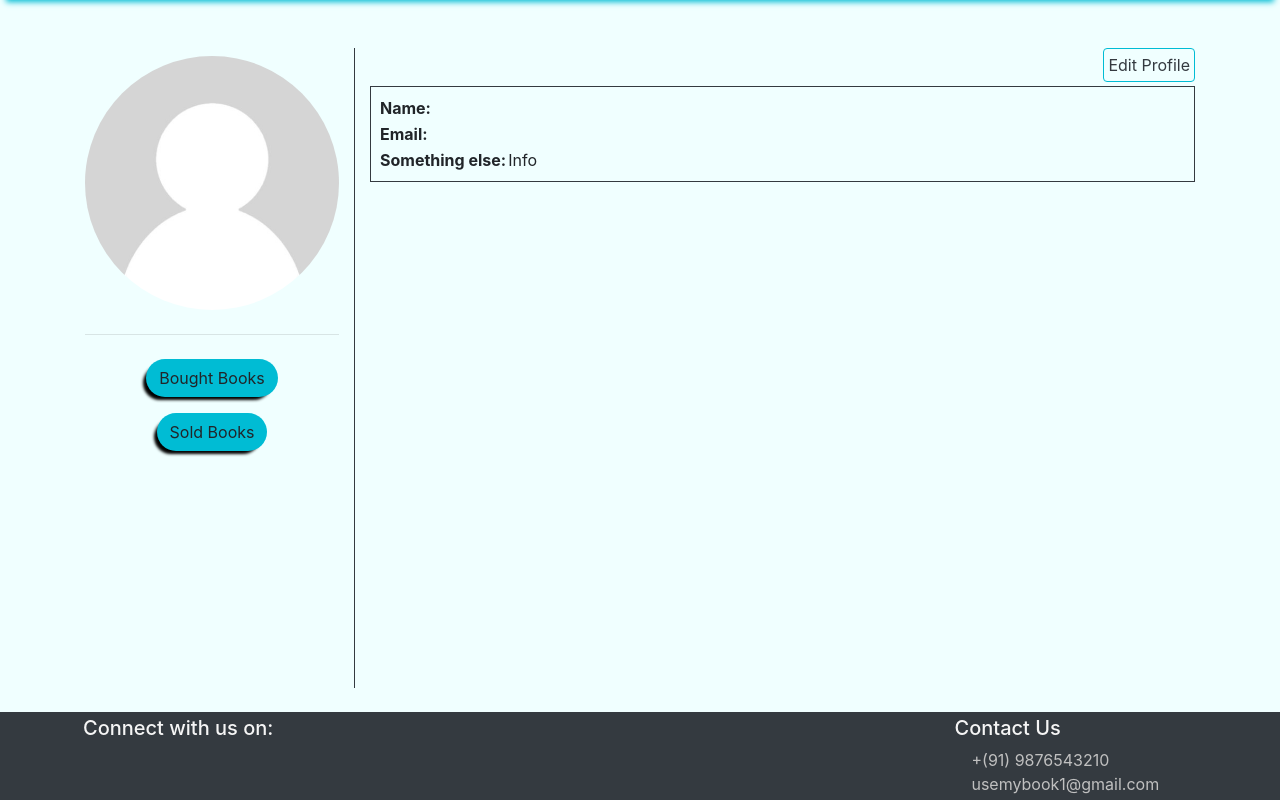
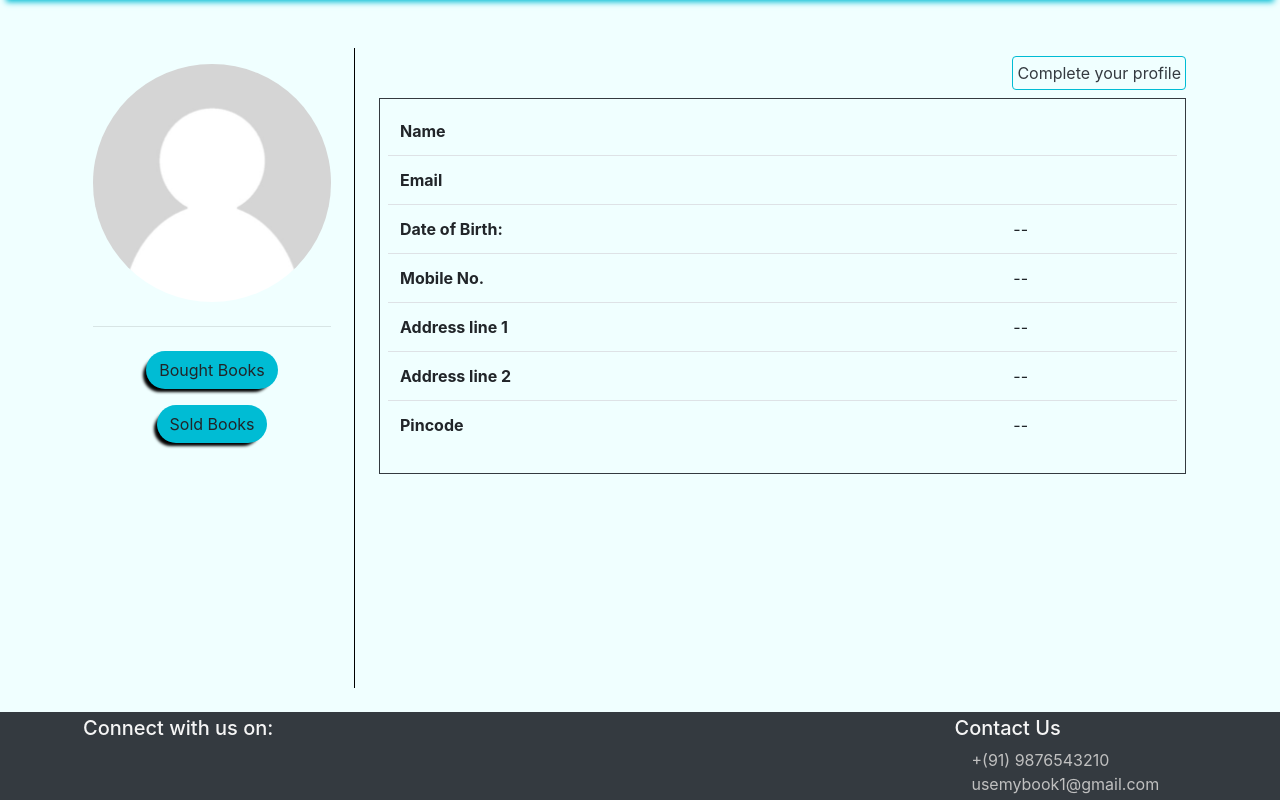
Before and after one commit to snehageorge25/Mini-Project, a Flask app: page /profile in a window 1280 px wide. Shown: the part 82-882 px from the top of the page. Run offline with Flask 2, Linux system fonts and the light colour scheme; the visitor is signed in with stand-in values (Sample User, id 1); data that the repository does not hold is empty; some libraries are stand-ins or nearby versions; some web fonts are replaced.

Commit message:
My Profile page modified

```diff
--- a/app.py
+++ b/app.py
@@ -13,6 +13,7 @@ app.secret_key = "bookmart"
 conn = connect()
 
 
+# inject current user to template context
 @app.context_processor
 def utility_processor():
     if 'logged_in' in session:
@@ -26,6 +27,7 @@ def utility_processor():
         return {'user':'not_logged_in'}
 
 
+# decorator to check whether user is logged in
 def login_required(f):
     @wraps(f)
     def wrap(*args, **kwargs):
--- a/static/styles/styles.css
+++ b/static/styles/styles.css
@@ -198,4 +198,24 @@ background: linear-gradient(to right,#5F0A87,#A4508B);  */
     color:silver;
 }
 
+
 /* footer ends */
+
+
+.divider{
+    border-right: 1px solid black;
+    height: 80vh;
+}
+
+@media screen and (max-width: 767px) {
+    .divider{
+        border-right: 0px;
+        border-bottom: 1px solid black;
+        height:auto;
+        /* width:80%
+        padding:10% */
+    }
+    .rounded-circle{
+        max-width:250px;
+    }
+  }
--- a/templates/profile.html
+++ b/templates/profile.html
@@ -4,22 +4,66 @@
 {% block content %}
 <div>
    <div class="col-12 text-right p-0">
-         <div class="btn theme-bg p-1 mb-1"><a class="text-dark text-decoration-none" href="/edit_profile">Edit Profile</a></div>
+         <div class="btn theme-bg p-1 mb-1 mr-3"><a class="text-dark text-decoration-none" href="/edit_profile">
+         {% if user.profile_completed %}
+            Edit Profile
+         {% else %}
+            Complete your profile
+         {% endif %}
+         </a></div>
    </div>
-   <div class="border border-dark p-2">
-      <table>
-         <tr>
-            <th>Name:</th>
+   <div class="border border-dark p-2 mt-1 mx-3">
+
+      <table class="table">
+         <tbody>
+           <tr style="border-top: hidden;">
+             <th scope="row">Name</th>
              <td>{{ user.name }}</td>
            </tr>
            <tr>
-            <th>Email:</th>
+            <th scope="row">Email</th>
             <td>{{ user.email }}</td>
           </tr>
           <tr>
-            <th>Something else:</th>
-            <td>Info</td>
+            <th>Date of Birth:</th>
+            {% if user.dob %}
+               <td>{{ user.dob }}</td>
+            {% else %}
+               <td>--</td>
+            {% endif %}
+          <tr>
+            <th scope="row">Mobile No.</th>
+            {% if user.mobile_no%}
+               <td>{{ user.mobile_no }}</td>
+            {% else %}
+               <td>--</td>
+            {% endif %}
           </tr>
+          <tr>
+            <th scope="row">Address line 1</th>
+            {% if user.addr1 %}
+               <td>{{ user.addr1 }}</td>
+            {% else %}
+               <td>--</td>
+            {% endif %}
+          </tr>
+          <tr>
+            <th scope="row">Address line 2</th>
+            {% if user.addr2 %}
+               <td>{{ user.addr2 }}</td>
+            {% else %}
+               <td>--</td>
+            {% endif %}
+          </tr>
+          <tr>
+            <th scope="row">Pincode</th>
+            {% if user.pin_code %}
+               <td>{{ user.pin_code }}</td>
+            {% else %}
+               <td>--</td>
+            {% endif %}
+          </tr>
+         </tbody>
        </table>
    </div>
 </div>
--- a/templates/profile_base.html
+++ b/templates/profile_base.html
@@ -3,8 +3,8 @@
 
 <div class="container my-4">
     <div class="row">
-        <div class="col-lg-3 col-md-4 border-right border-dark" style="height:80vh">
-            <div class="text-center">
+        <div class="col-lg-3 col-md-4 divider">
+            <div class="text-center p-2">
                 <img src="{{ url_for('static', filename='images/emptyprofile.jpg') }}" class="img-fluid rounded-circle my-2">
                 <p><b>{{ user['name'] }}</b></p>
                 <p>{{ user['email'] }}</p>
@@ -14,7 +14,7 @@
                 <a class="btn category-btns1 rounded-pill m-2" href="/sold_books">Sold Books</a>
             </div>
         </div>
-        <div class="col-lg-9 col-md-8">
+        <div class="col-lg-9 col-md-8 p-2">
             {% block content %} {% endblock %}
         </div>
     </div>
--- a/templates/view.html
+++ b/templates/view.html
@@ -5,12 +5,12 @@
 <div class="container-fluid p-5 bt-0 mt-0">
   <div class="container bg-white ">
     <div class="row p-3">
-      <div class="col-12 col-md-6 border-right border-grey" style="height:80vh">
+      <div class="col-12 col-md-6 divider">
           <div class="col-lg-10">
-            <img class="img-fluid d-block mx-auto pl-lg-5 p-md-3" style="max-height: 80vh;" src="/static/book_images/{{ book['image_id'] }}" alt="Book Image">
+            <img class="img-fluid d-block mx-auto p-3 pl-lg-5 p-md-3" style="max-height: 80vh;" src="/static/book_images/{{ book['image_id'] }}" alt="Book Image">
           </div>
       </div>
-      <div class="col-12 col-md-6 pl-5 pt-3">
+      <div class="col-12 col-md-6 pl-5 pt-3 text-wrap">
         <h2>{{ book['book_name'] }}</h2>
         <p class="card-text">
         by {{ book['book_author'] }} <br>
```
Also changed, not shown: templates/edit_profile.html (+28 -30 lines), templates/index.html (+4 -4 lines). Lines whose indentation alone changed are shown as unchanged.
